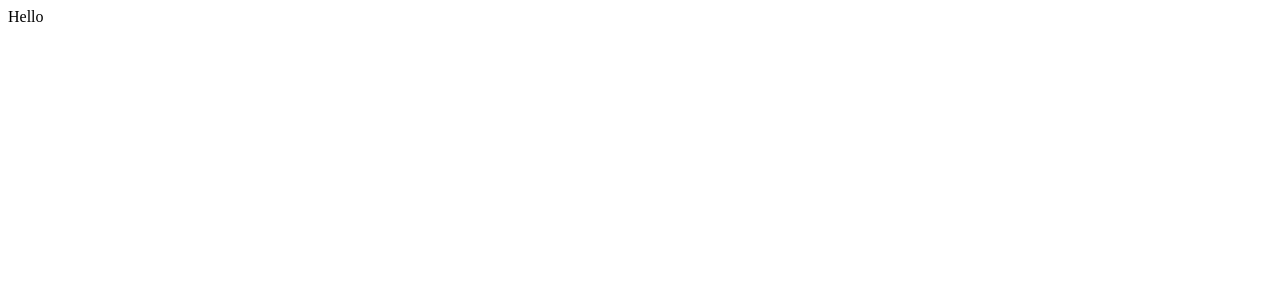
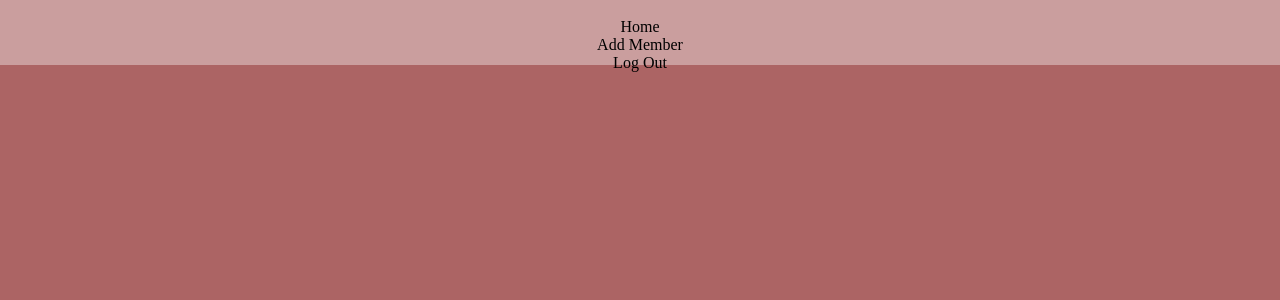
Before and after one commit to Bahtiyorjon1997/react-crud-firebase, a React (Create React App) app: page / in a window 1280 px wide. Shown: the top 300 px of the page. Built offline with nearby package versions, Linux system fonts and the light colour scheme.

Commit message:
navbar content created

```diff
--- a/package.json
+++ b/package.json
@@ -10,6 +10,7 @@
     "react-dom": "^17.0.2",
     "react-icons": "^4.3.1",
     "react-scripts": "5.0.0",
+    "styled-components": "^5.3.3",
     "web-vitals": "^2.1.2"
   },
   "scripts": {
--- a/public/index.html
+++ b/public/index.html
@@ -25,6 +25,12 @@
       Learn how to configure a non-root public URL by running `npm run build`.
     -->
     <title>React App</title>
+    <style>
+      *{
+        margin: 0;
+        padding: 0;
+      }
+    </style>
   </head>
   <body>
     <noscript>You need to enable JavaScript to run this app.</noscript>
--- a/src/App.js
+++ b/src/App.js
@@ -1,5 +1,42 @@
+import styled from "styled-components";
+
 function App() {
-  return <div className="App">Hello</div>;
+  return (
+    <AppWrap>
+      <NavBar>
+        <NavCont>
+          <Icon>
+            <img src="" alt="" />
+          </Icon>
+          <Content>
+            <li>Home</li>
+            <li>Add Member</li>
+            <li>Log Out</li>
+          </Content>
+        </NavCont>
+      </NavBar>
+    </AppWrap>
+  );
 }
 
+const AppWrap = styled.div`
+  text-align: center;
+  padding: 0;
+  margin: 0;
+  box-sizing: border-box;
+  width: 100vw;
+  min-height: 100vh;
+  background: #ac6464;
+`;
+
+const NavBar = styled.nav`
+  height: 65px;
+  background: #ca9e9e;
+`;
+
+const NavCont = styled.div``;
+
+const Icon = styled.div``;
+
+const Content = styled.ul``;
 export default App;
--- a/src/index.js
+++ b/src/index.js
@@ -4,8 +4,8 @@ import ReactDOM from "react-dom";
 import App from "./App";
 
 ReactDOM.render(
-  <React.StrictMode>
+  <>
     <App />
-  </React.StrictMode>,
+  </>,
   document.getElementById("root")
 );
```
Also changed, not shown: 1 other file (tests, documents, lock files or other folders).
